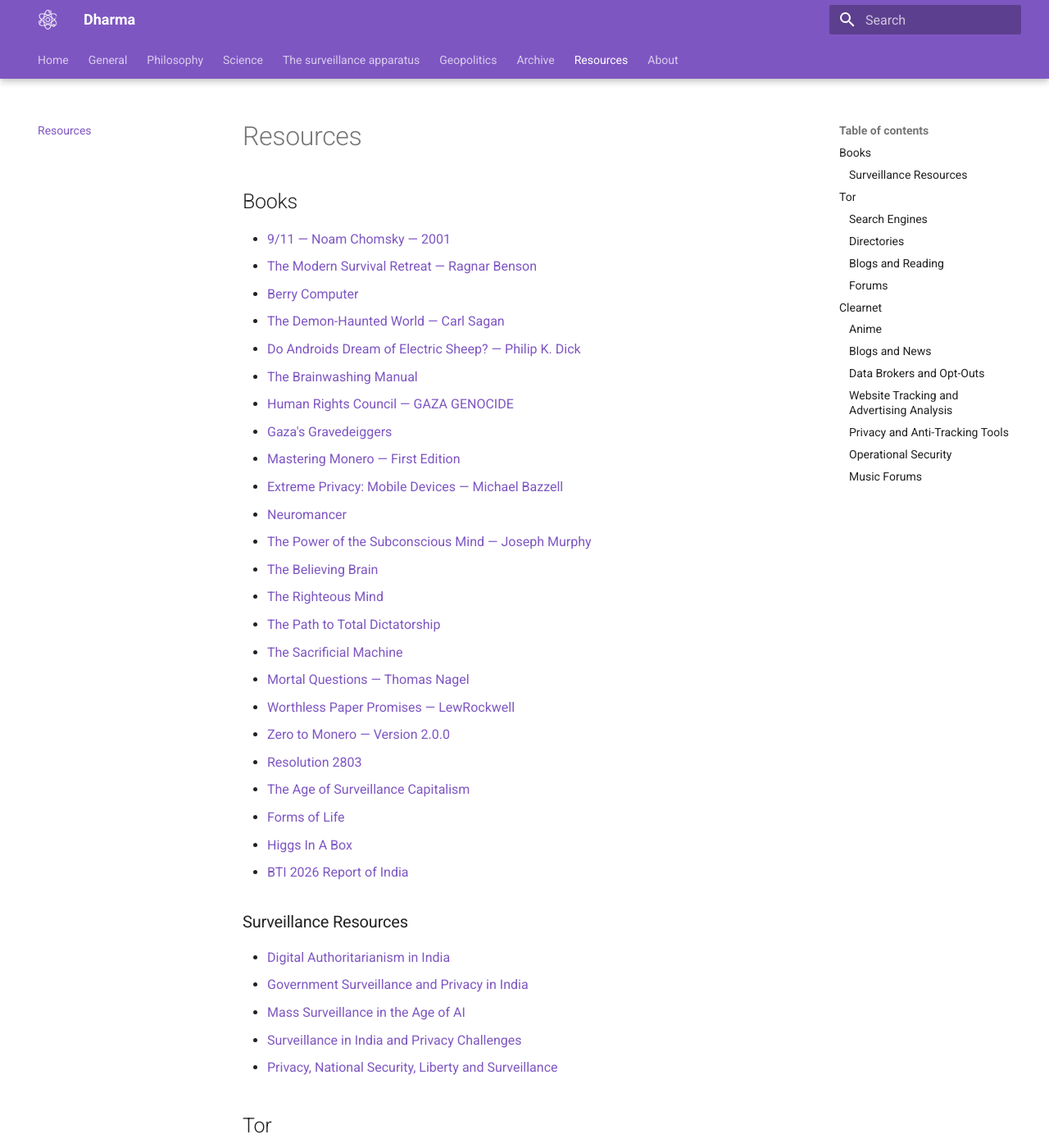
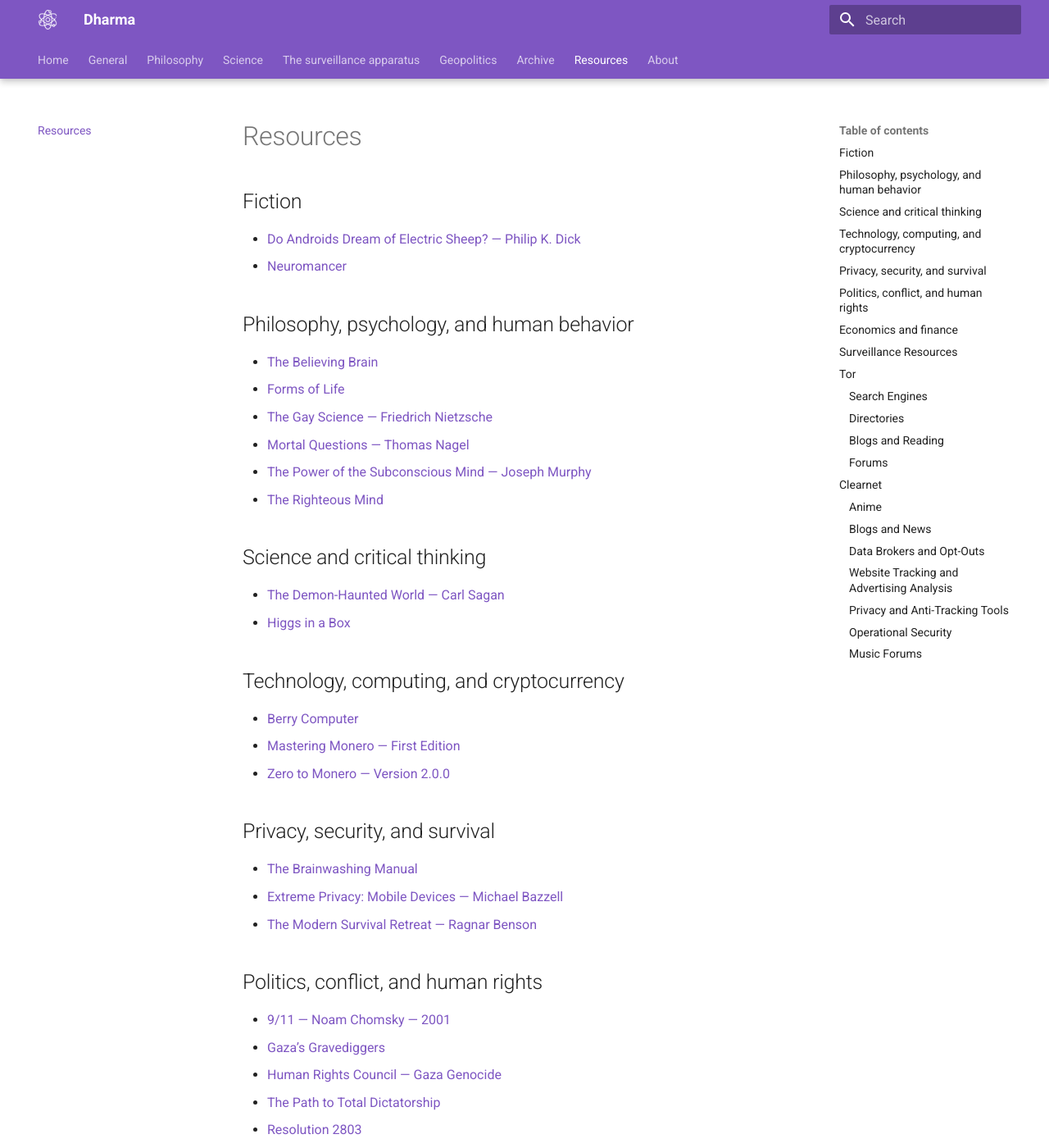
Before and after one commit to acorn23/Dharma, an MkDocs documentation site: the page built from docs/resources.md, in a window 1280 px wide and 1400 px high. Shown: the whole window at 82% size. Built offline with MkDocs 1.6.1 and Material for MkDocs 9.7.7, drawn with Linux system fonts in a browser that asks for light colours; some of the changed text lies outside the part shown.

Commit message:
update content

```diff
--- a/docs/resources.md
+++ b/docs/resources.md
@@ -1,31 +1,44 @@
 # Resources
+## Fiction
+- [Do Androids Dream of Electric Sheep? — Philip K. Dick](<resources/books/Do Androids Dream of Electric Sheep - Blade Runner PKD 1968.pdf>)
+- [Neuromancer](<resources/books/neuromancer.pdf>)
 
-## Books
+## Philosophy, psychology, and human behavior
+- [The Believing Brain](<resources/books/the_believing_brain.pdf>)
+- [Forms of Life](resources/books/forms_of_life.pdf)
+- [The Gay Science — Friedrich Nietzsche](resources/books/The-Gay-Science-by-Friedrich-Nietzsche.pdf)
+- [Mortal Questions — Thomas Nagel](<resources/books/[Thomas_Nagel]_Mortal_Questions(BookSee.org).pdf>)
+- [The Power of the Subconscious Mind — Joseph Murphy](<resources/books/Power of The Subconscious Mind - Joseph Murphy.pdf>)
+- [The Righteous Mind](<resources/books/The-Righteous-Mind.pdf>)
+
+## Science and critical thinking
+- [The Demon-Haunted World — Carl Sagan](<resources/books/Carl Sagan - The Demon Haunted World.pdf>)
+- [Higgs in a Box](resources/books/higgs_in_a_box.pdf)
+
+## Technology, computing, and cryptocurrency
+- [Berry Computer](<resources/books/berry-computer.pdf>)
+- [Mastering Monero — First Edition](<resources/books/Mastering Monero First Edition by SerHack and Monero Community.pdf>)
+- [Zero to Monero — Version 2.0.0](<resources/books/Zero-to-Monero-2-0-0.pdf>)
+
+## Privacy, security, and survival
+- [The Brainwashing Manual](<resources/books/ebook.-.PDF.The.Brainwashing.Manual.pdf>)
+- [Extreme Privacy: Mobile Devices — Michael Bazzell](<resources/books/Michael Bazzell - Extreme Privacy_ Mobile Devices-Michael Bazzell (2023).pdf>)
+- [The Modern Survival Retreat — Ragnar Benson](<resources/books/Benson, Ragnar - The Modern Survival Retreat.pdf>)
+
+## Politics, conflict, and human rights
 - [9/11 — Noam Chomsky — 2001](<resources/books/9 11 -- Noam Chomsky -- 2001.pdf>)
-- [The Modern Survival Retreat — Ragnar Benson](<resources/books/Benson, Ragnar - The Modern Survival Retreat.pdf>)
-- [Berry Computer](<resources/books/berry-computer.pdf>)
-- [The Demon-Haunted World — Carl Sagan](<resources/books/Carl Sagan - The Demon Haunted World.pdf>)
-- [Do Androids Dream of Electric Sheep? — Philip K. Dick](<resources/books/Do Androids Dream of Electric Sheep - Blade Runner PKD 1968.pdf>)
-- [The Brainwashing Manual](<resources/books/ebook.-.PDF.The.Brainwashing.Manual.pdf>)
-- [Human Rights Council — GAZA GENOCIDE](<resources/books/Human Rights Council Sixty-second session.pdf>)
-- [Gaza's Gravedeiggers](resources/books/Gazas_Gravediggers.pdf)
-- [Mastering Monero — First Edition](<resources/books/Mastering Monero First Edition by SerHack and Monero Community.pdf>)
-- [Extreme Privacy: Mobile Devices — Michael Bazzell](<resources/books/Michael Bazzell - Extreme Privacy_ Mobile Devices-Michael Bazzell (2023).pdf>)
-- [Neuromancer](<resources/books/neuromancer.pdf>)
-- [The Power of the Subconscious Mind — Joseph Murphy](<resources/books/Power of The Subconscious Mind - Joseph Murphy.pdf>)
-- [The Believing Brain](<resources/books/the_believing_brain.pdf>)
-- [The Righteous Mind](<resources/books/The-Righteous-Mind.pdf>)
+- [Gaza’s Gravediggers](resources/books/Gazas_Gravediggers.pdf)
+- [Human Rights Council — Gaza Genocide](<resources/books/Human Rights Council Sixty-second session.pdf>)
 - [The Path to Total Dictatorship](<resources/books/The Rutherford Institute __ The Path to Total Dictatorship_ America's Shadow Government and Its Silent Coup _.pdf>)
+- [Resolution 2803](resources/books/resolution2803.pdf)
 - [The Sacrificial Machine](<resources/books/The Sacrificial Machine—How Private Finance Turned War into Permanent Profit.pdf>)
-- [Mortal Questions — Thomas Nagel](<resources/books/[Thomas_Nagel]_Mortal_Questions(BookSee.org).pdf>)
+- [BTI 2026 Report of India](resources/books/country_report_2026_IND.pdf)
+
+## Economics and finance
+- [The Age of Surveillance Capitalism](resources/books/The_Age_of_Surveillance_Capitalism.pdf)
 - [Worthless Paper Promises — LewRockwell](<resources/books/Worthless Paper Promises - LewRockwell.pdf>)
-- [Zero to Monero — Version 2.0.0](<resources/books/Zero-to-Monero-2-0-0.pdf>)
-- [Resolution 2803](resources/books/resolution2803.pdf)
-- [The Age of Surveillance Capitalism](resources/books/The_Age_of_Surveillance_Capitalism.pdf)
-- [Forms of Life](resources/books/forms_of_life.pdf)
-- [Higgs In A Box](resources/books/higgs_in_a_box.pdf)
-- [BTI 2026 Report of India](resources/books/country_report_2026_IND.pdf)
-### Surveillance Resources
+
+## Surveillance Resources
 
 - [Digital Authoritarianism in India](resources/surveillance/digital-authoritarianism-india.pdf)
 - [Government Surveillance and Privacy in India](resources/surveillance/government-surveillance-privacy-india.pdf)
```
Also changed, not shown: docs/gaza.md (+1 -1 lines), docs/superstition.md (+13 -3 lines).
